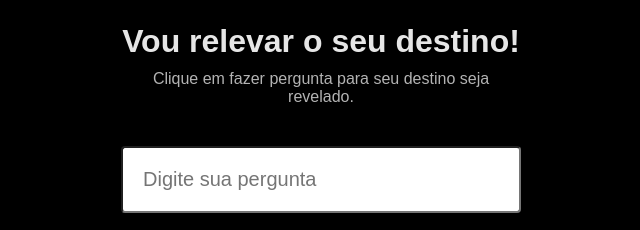
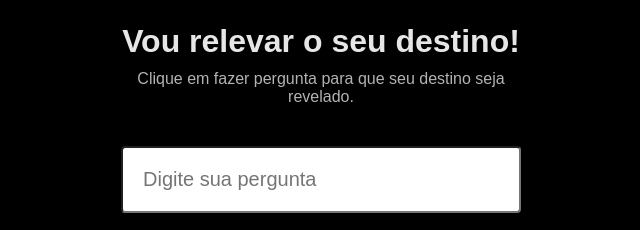
Before and after one commit to carlosaugustodpacheco/maratona-explorer1, a plain HTML site: page index.html in a window 1280 px wide. Shown: the part 421-651 px from the top of the page, 319-959 px from the left. Drawn offline with Linux system fonts and the light colour scheme.

Commit message:
Update index.html

```diff
--- a/index.html
+++ b/index.html
@@ -15,7 +15,7 @@
     <div id="container">
       <img src="https://gist.githubusercontent.com/maykbrito/0acdf4ce919838ffed50915a31fc5b23/raw/6f4dd01ec3116428ec4c99255944cb9ac7927590/cristal-ball.svg" alt="Imagem de uma bola de cristal ">
       <h1>Vou relevar o seu destino! </h1>
-      <p>Clique em fazer pergunta para seu destino seja revelado. </p>
+      <p>Clique em fazer pergunta para que seu destino seja revelado. </p>
       <input id="inputPergunta" type="text" placeholder="Digite sua pergunta">
       <button id="buttonPerguntar" onclick="fazerPergunta()">Fazer Pergunta</button>
 
```
